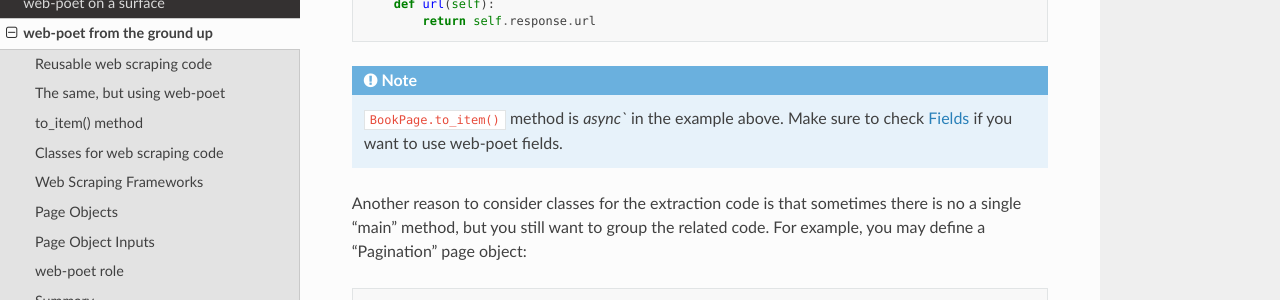
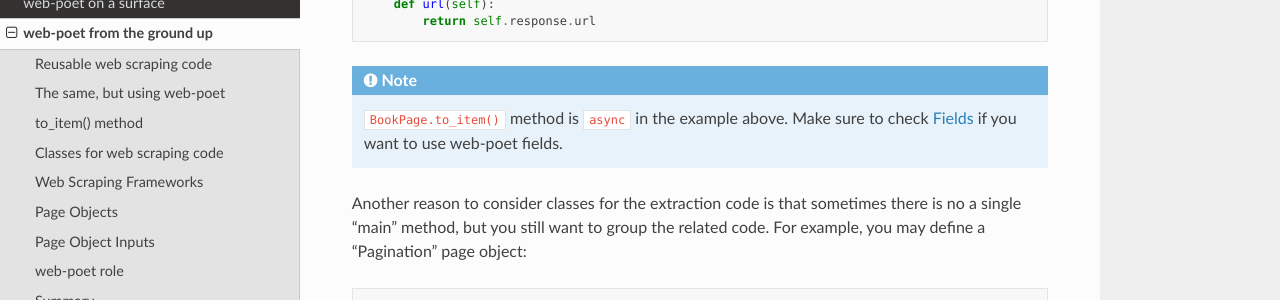
Before and after one commit to scrapinghub/web-poet, a Sphinx documentation site: the page built from docs/intro/from-ground-up.rst, in a window 1280 px wide and 900 px high, scrolled down 5467 px. Shown: the part 149-449 px from the top of the window. Built offline with Sphinx 7.4.7 and the Read the Docs theme 2.0.0, drawn with Linux system fonts in a browser that asks for light colours.

Commit message:
typo fix

```diff
--- a/docs/intro/from-ground-up.rst
+++ b/docs/intro/from-ground-up.rst
@@ -319,7 +319,7 @@ using web-poet fields - there is no need to write ``to_item`` boilerplate:
             return self.response.url
 
 .. note::
-    ``BookPage.to_item()`` method is `async`` in the example above.
+    ``BookPage.to_item()`` method is ``async`` in the example above.
     Make sure to check :ref:`web-poet-fields` if you want to use web-poet fields.
 
 Another reason to consider classes for the extraction code is that sometimes
```
